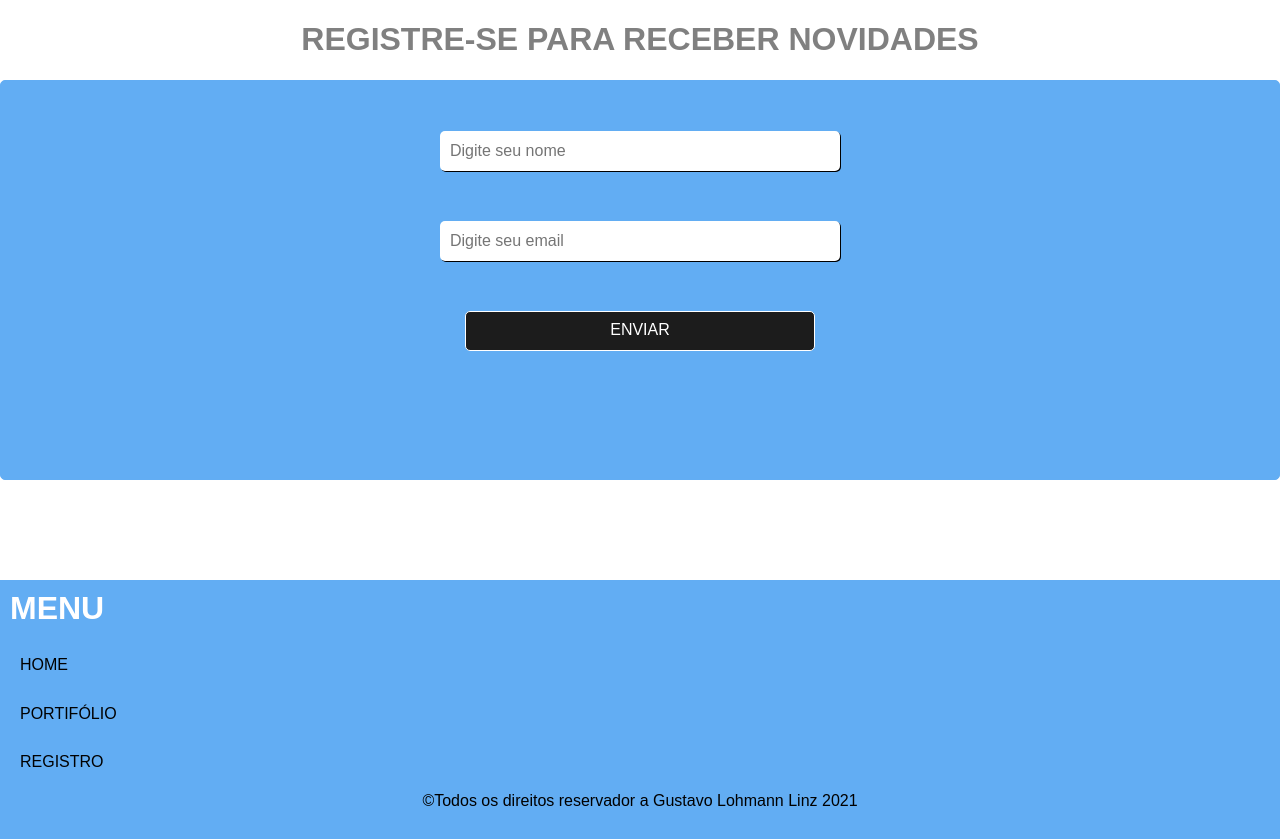
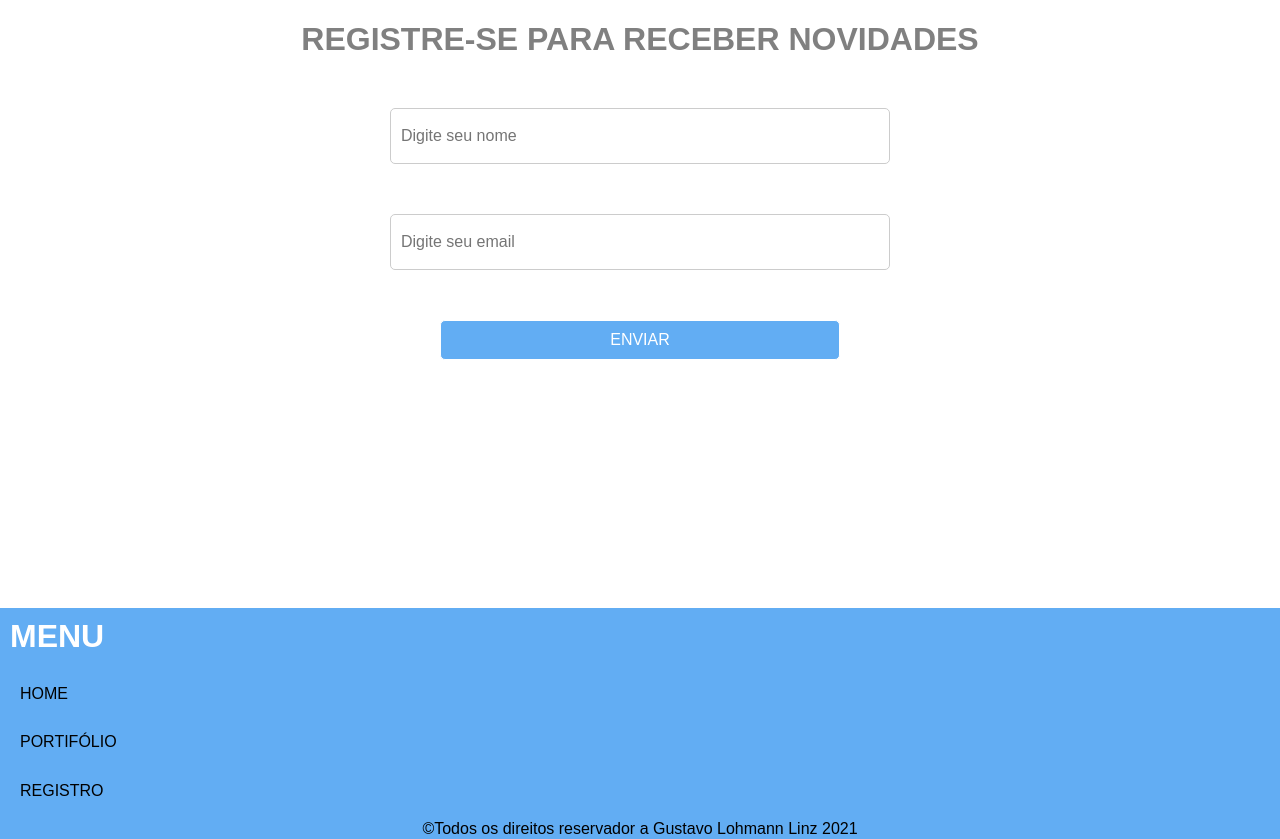
Before and after one commit to gustavolohmann/Site-de-imoveis, a PHP site: page /SiteDeImoveis/templates/registro.php in a window 1280 px wide. Shown: the part 270-1109 px from the top of the page. Before the commit the page ends 1076 px from the top, so only its background shows below. Run offline with PHP 8.4, Linux system fonts and the light colour scheme.

Commit message:
29/03/2022

```diff
--- a/css/css.css
+++ b/css/css.css
@@ -190,11 +190,8 @@
 /*Registro*/
 
 .cad-input {
-    width: 100%;
+    max-width: 100%;
     height: 50vh;
-    border: 1px solid #62adf3;
-    border-radius: 5px;
-    background: #62adf3;
 }
 
 .tnt-pagina {
@@ -206,12 +203,11 @@
 .cad-input input {
     display: block;
     margin: 50px auto;
-    width: 400px;
-    height: 5vh;
-    border: none;
+    width: 500px;
+    height: 7vh;
+    border: 1px solid #cccccc;
     border-radius: 5px;
     padding: 10px;
-    box-shadow: 1px 1px;
 }
 
 .cad-input button {
@@ -220,9 +216,9 @@
     border: 1px solid;
     border-radius: 5px;
     text-transform: uppercase;
-    background: #1c1c1c;
+    background: #62adf3;
     color: #fff;
-    width: 350px;
+    width: 400px;
     height: 5vh;
 }
 
```
